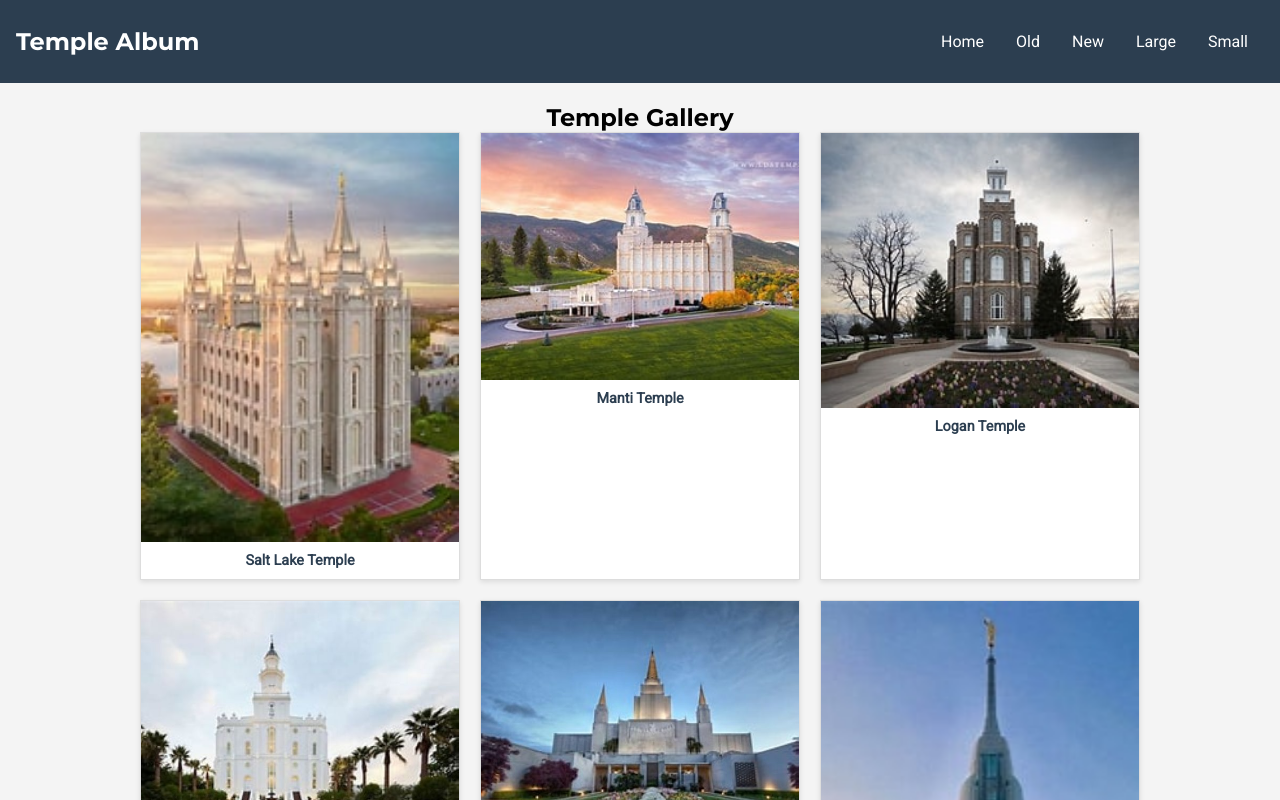
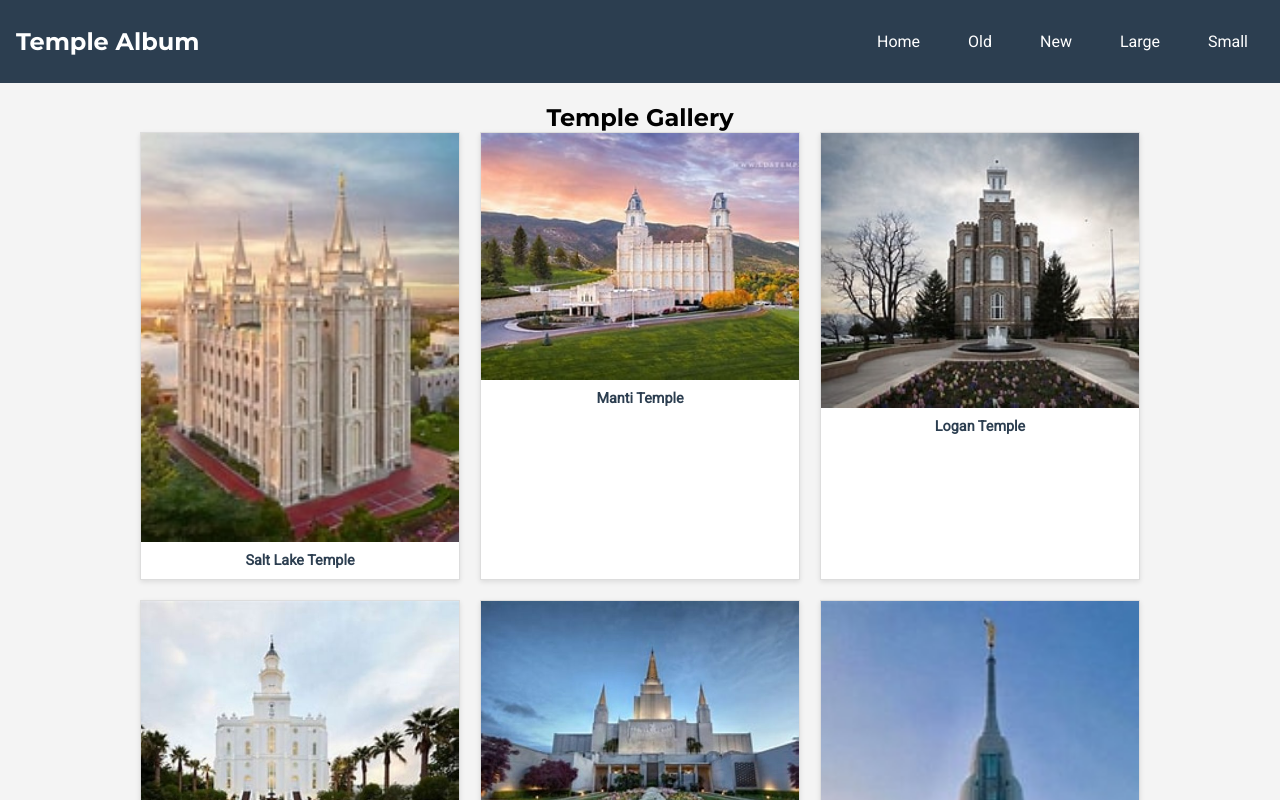
Before and after one commit to VERIFIED-TF/wdd131, a plain HTML site: page temples.html in a window 1280 px wide. Shown: the top 800 px of the page. Drawn offline with Linux system fonts and the light colour scheme.

Commit message:
Refactor navigation styles for desktop and mobile views

```diff
--- a/styles/temples-large.css
+++ b/styles/temples-large.css
@@ -6,18 +6,20 @@
     }
 
     nav {
-        display: block; /* Show nav on desktop */
-        position: static; /* Reset absolute positioning */
+        display: flex !important;
+        position: static;
+        justify-content: flex-end;
     }
 
     .navigation {
-        flex-direction: row; /* Horizontal menu */
+        flex-direction: row;
         justify-content: flex-end;
+        gap: 1rem;
     }
 
     .grid-container {
         display: grid;
         gap: 20px;
-        grid-template-columns: repeat(3, 1fr); /* 3 column grid */
+        grid-template-columns: repeat(3, 1fr);
     }
 }
--- a/styles/temples.css
+++ b/styles/temples.css
@@ -46,11 +46,12 @@ h1, h2 {
 
 /* Navigation - Mobile View */
 nav {
-    display: none; /* Hidden by default on mobile */
+    display: none;
+    flex-direction: column;
 }
 
 nav.show {
-    display: block; /* Added this so it actually shows up */
+    display: flex; /* Added this so it actually shows up */
     position: absolute;
     top: 70px;
     left: 0;
```
